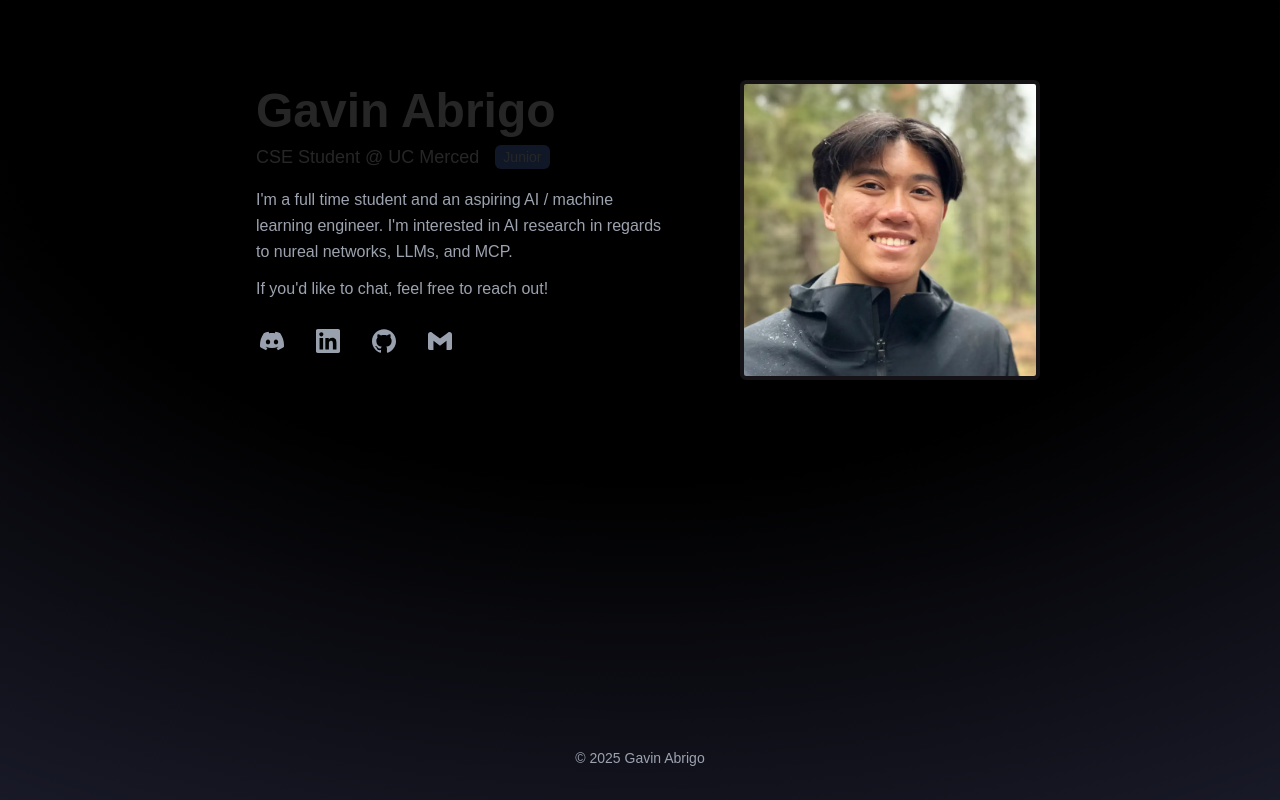
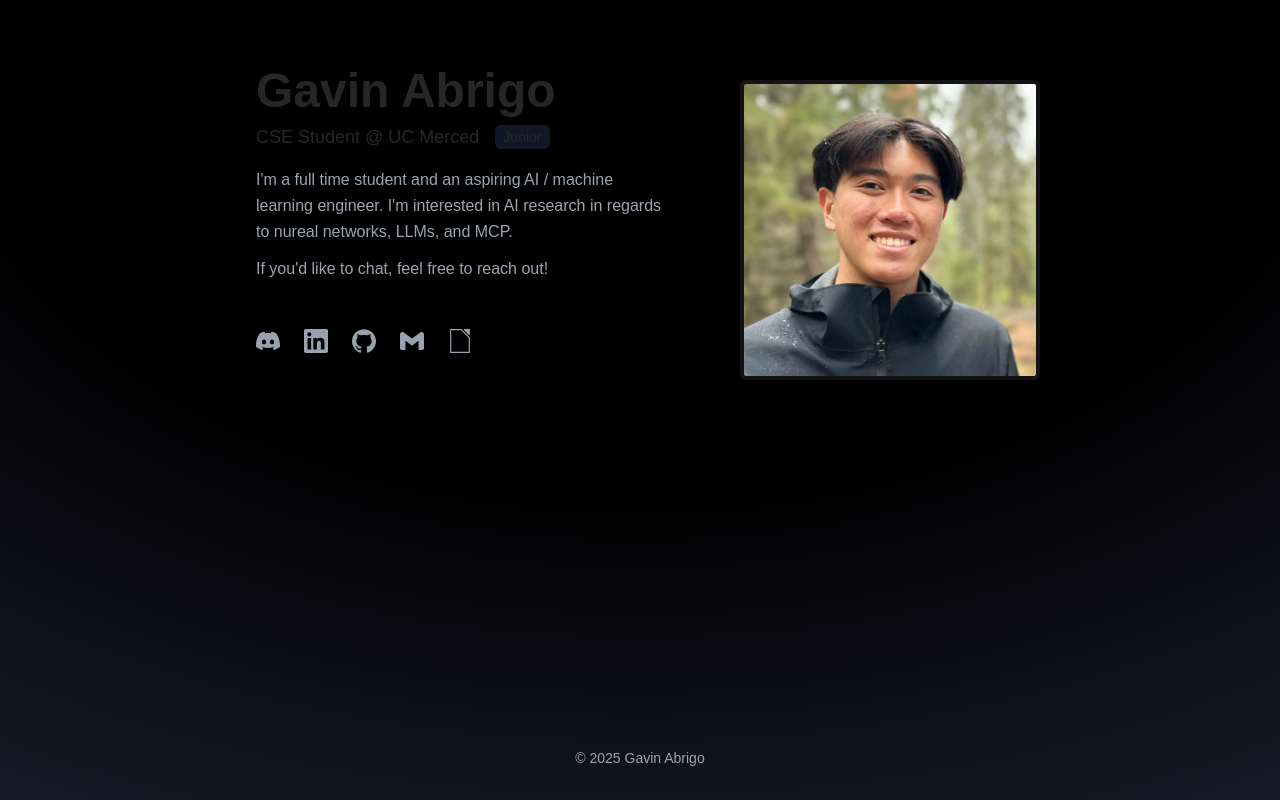
Before and after one commit to gav-ip/personal-website, a Next.js app: page / in a window 1280 px wide. Built offline with nearby package versions, Linux system fonts and the light colour scheme.

Commit message:
adding resume and email update

```diff
--- a/src/app/components/hero.tsx
+++ b/src/app/components/hero.tsx
@@ -1,17 +1,33 @@
+'use client';
+
 import Image from "next/image";
-import { siDiscord, siGithub, siGmail } from "simple-icons";
+import { siDiscord, siGithub, siGmail, siLibreoffice } from "simple-icons";
+import { FileText } from "lucide-react";
+import { useState, useCallback } from 'react';
+
+
+export default function Hero() {
+  const [showCopied, setShowCopied] = useState(false);
+
+  const copyEmail = useCallback(() => {
+    navigator.clipboard.writeText("abrigogavin05@gmail.com").then(() => {
+      setShowCopied(true);
+      setTimeout(() => setShowCopied(false), 2000);
+    });
+  }, []);
 
   const socials = [
     {
       name: "Discord",
-    url: "https://discord.com/users/gavvvn",
+      url: "https://discord.com/users/maxxfuu",
       icon: <svg role="img" viewBox="0 0 24 24" xmlns="http://www.w3.org/2000/svg" fill="currentColor"><title>{siDiscord.title}</title><path d={siDiscord.path}/></svg>,
     },
     {
       name: "LinkedIn",
       url: "https://www.linkedin.com/in/gavinabrigo/",
       icon:  <svg className="w-6 h-6" role="img" viewBox="0 0 24 24" xmlns="http://www.w3.org/2000/svg" fill="currentColor">
-    <path d="M20.447 20.452h-3.554v-5.569c0-1.328-.027-3.037-1.852-3.037-1.853 0-2.136 1.445-2.136 2.939v5.667H9.351V9h3.414v1.561h.046c.477-.9 1.637-1.85 3.37-1.85 3.601 0 4.267 2.37 4.267 5.455v6.286zM5.337 7.433c-1.144 0-2.063-.926-2.063-2.065 0-1.138.92-2.063 2.063-2.063 1.14 0 2.064.925 2.064 2.063 0 1.139-.925 2.065-2.064 2.065zm1.782 13.019H3.555V9h3.564v11.452zM22.225 0H1.771C.792 0 0 .774 0 1.729v20.542C0 23.227.792 24 1.771 24h20.451C23.2 24 24 23.227 24 22.271V1.729C24 .774 23.2 0 22.222 0h.003z"/></svg>,
+      <path d="M20.447 20.452h-3.554v-5.569c0-1.328-.027-3.037-1.852-3.037-1.853 0-2.136 1.445-2.136 2.939v5.667H9.351V9h3.414v1.561h.046c.477-.9 1.637-1.85 3.37-1.85 3.601 0 4.267 2.37 4.267 5.455v6.286zM5.337 7.433c-1.144 0-2.063-.926-2.063-2.065 0-1.138.92-2.063 2.063-2.063 1.14 0 2.064.925 2.064 2.063 0 1.139-.925 2.065-2.064 2.065zm1.782 13.019H3.555V9h3.564v11.452zM22.225 0H1.771C.792 0 0 .774 0 1.729v20.542C0 23.227.792 24 1.771 24h20.451C23.2 24 24 23.227 24 22.271V1.729C24 .774 23.2 0 22.222 0h.003z"/>
+      </svg>,
     },
     {
       name: "GitHub",
@@ -20,13 +36,17 @@
     },
     {
       name: "Email",
-    url: "mailto:abrigogavin05@gmail.com",
+      onClick: copyEmail,
       icon: <svg role="img" viewBox="0 0 24 24" xmlns="http://www.w3.org/2000/svg" fill="currentColor"><title>{siGmail.title}</title><path d={siGmail.path}/></svg>,
     },
-]
+    {
+      name: "Resume",
+      url: "/Gavin Abrigo - resume.pdf",
+      icon: <svg role="img" viewBox="0 0 24 24" xmlns="http://www.w3.org/2000/svg" fill="currentColor"><title>{siLibreoffice.title}</title><path d={siLibreoffice.path}/></svg>,
+    },
+  ];
 
-export default function Hero() {
-  return(
+  return (
     <div className="flex flex-col md:flex-row justify-between items-center py-8 sm:py-12 md:py-16 gap-6 sm:gap-8">
       {/* left side */}
       <div className="flex flex-col px-4 max-w-full sm:max-w-md">
@@ -39,11 +59,18 @@
         <p className="text-[#9CA3AF] mb-4 sm:mb-6 text-sm sm:text-base">If you&apos;d like to chat, feel free to reach out!</p>
         <div className="flex flex-row gap-4 sm:gap-6 justify-start">
           {socials.map((social) => (
-             <a href={social.url} key={social.name} className="text-gray-400 hover:text-white transition-colors p-1" target="_blank" rel="noopener noreferrer">
+            <div key={social.name} className="relative">
+              <a href={social.url} onClick={social.onClick} className="text-gray-400 hover:text-white transition-colors p-1" target="_blank" rel="noopener noreferrer">
                 <div className="w-5 h-5 sm:w-6 sm:h-6">
                   {social.icon}
                 </div>
               </a>
+              {social.name === 'Email' && showCopied && (
+                <div className="absolute -top-8 left-1/2 -translate-x-1/2 bg-gray-700 text-white text-xs rounded-md px-2 py-1">
+                  Copied to Clipboard!
+                </div>
+              )}
+            </div>
           ))}
         </div>
       </div>
@@ -56,7 +83,7 @@
           height={400}
           priority={true}
           draggable={false}
-          className="w-[300px] h-[300px] object-cover rounded-md border-2 sm:border-4 border-[#151315] mt-4"/>
+          className="w-[300px] h-[300px] object-cover rounded-md border-2 sm:border-4 border-[#151315] mt-4" />
       </div>
     </div>
   );
```
Lines whose indentation alone changed are shown as unchanged.
